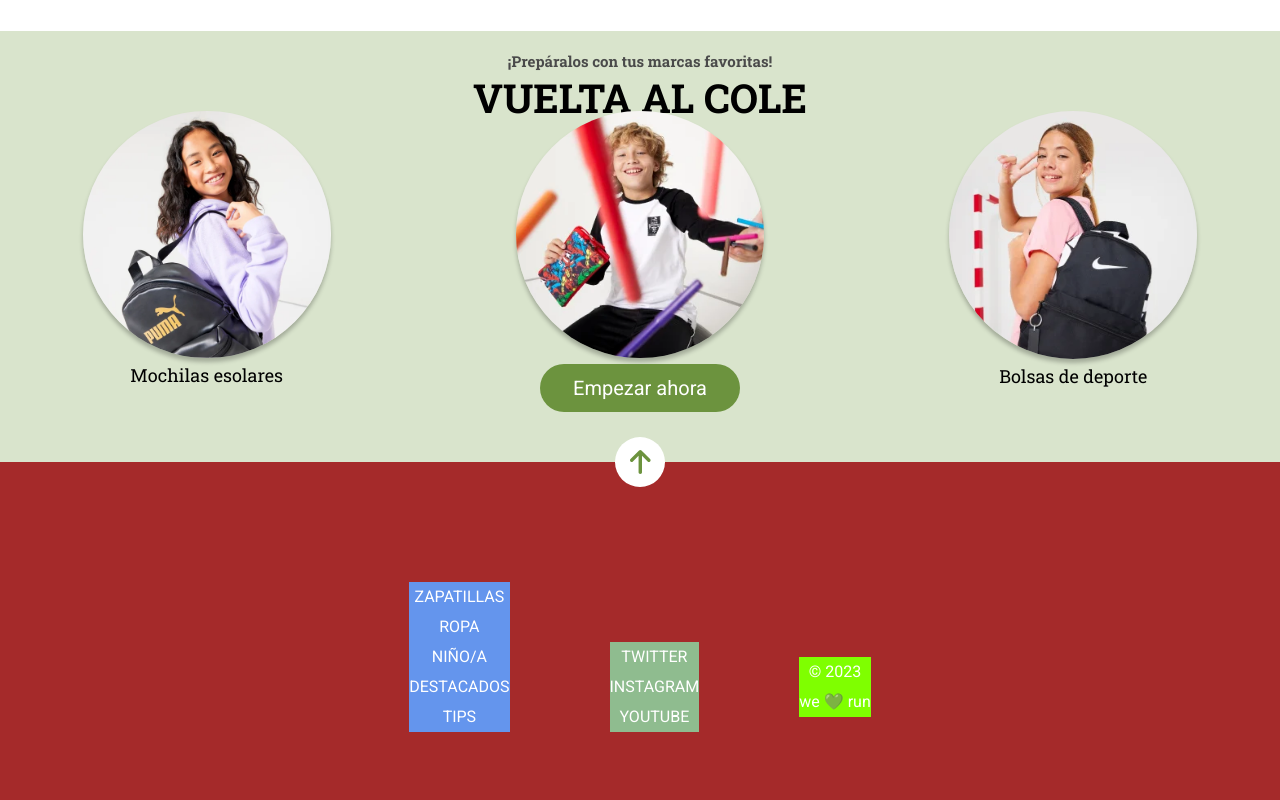
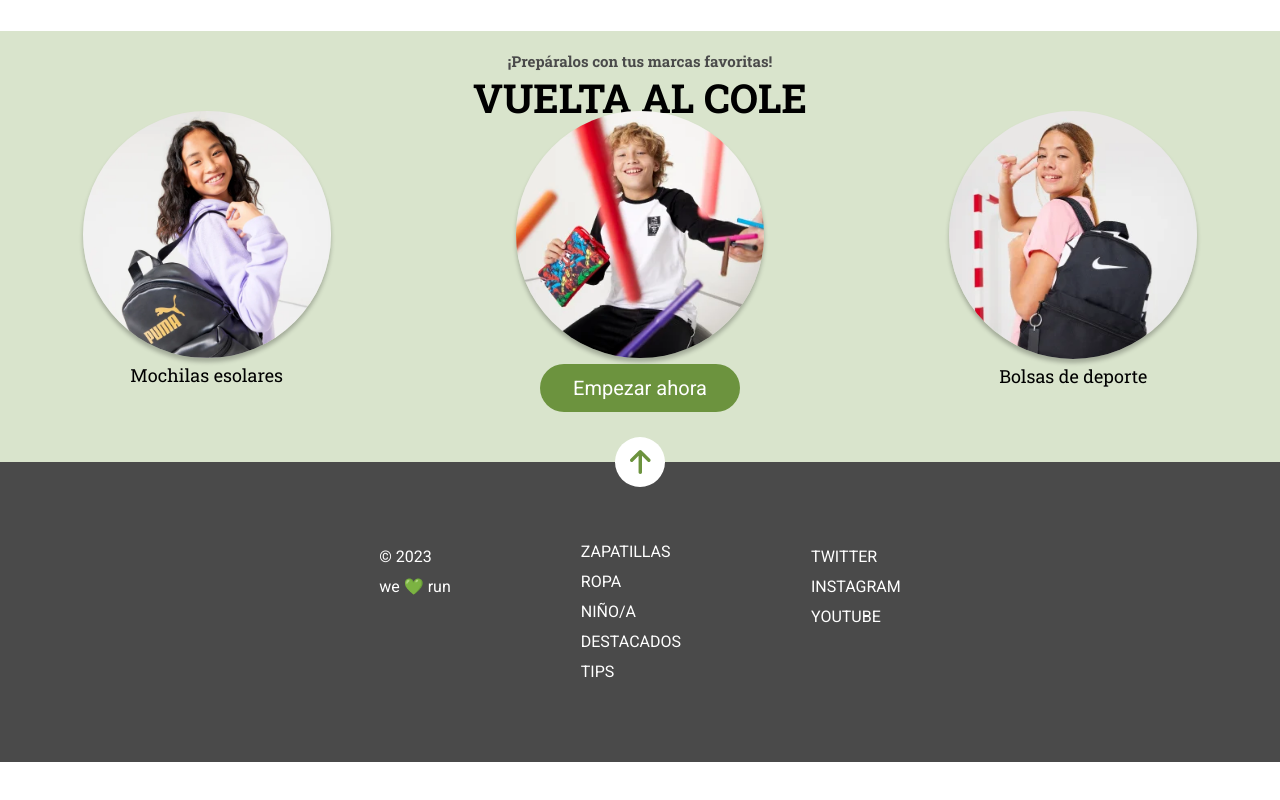
Before and after one commit to Adalab/modulo-1-evaluacion-final-LauraMartinezPerez, a website built with Vite: page src/index.html in a window 1280 px wide. Shown: the part 808-1608 px from the top of the page. After the commit the page ends 1570 px from the top, so only its background shows below. Built offline with nearby package versions, Linux system fonts and the light colour scheme.

Commit message:
completado version tablet

```diff
--- a/src/scss/layout/_footer.scss
+++ b/src/scss/layout/_footer.scss
@@ -31,120 +31,44 @@
         text-align: center;
         line-height: 30px;
     }
-
-
     }
-
 
 
         @media (min-width: 768px) {
 
 
             .footer {
-                background-color: brown;
                 display: flex;
                 flex-direction: row;
                 align-items: center;
-                gap: 100px;
-                padding: 50px;
+                justify-content: center;
+                gap: 130px;
+                height: 300px;
+                padding-top: 60px;
                 width: 100%;
             }
             .footer__copy {
-                background-color: chartreuse;
+                display: flex;
+                flex-direction: column;
+                justify-content: start;
+                height: 200px;
+                order: 1;
+                text-align: left;
 
 
             }
 
             .footer__supplies{
-                background-color: cornflowerblue;
-
-
+                display: flex;
+                flex-direction: column;
+                justify-content: center;
+                order: 2;
+                text-align: left;
             }
 
             .footer__rrss {
-                background-color: darkseagreen;
-
-
-            }
-
-            .footer-arrow {
-                position: relative;
-                z-index: 1;
-                top: -150px;
-                left: 0px;
-                display: flex;
-                justify-content: center;
-                margin: 0 auto;
-
-         }
-
-
-
-
-
-   /*          .footer {
-                background-color: vars.$color-bg-footer;
-                color: vars.$color-text-white;
-                font-family: vars.$font-main;
-                display: flex;
-                flex-direction: row;
-                align-items: center;
-                justify-content: space-between;
-                gap: 20px;
-                height: 300px;
-                padding: 0px;
-                width: 100%;
-            }
-
-            .footer-arrow {
-                position: relative;
-                z-index: 1;
-                top: -150px;
-                left: 320px;
-                display: flex;
-                justify-content: center;
-                margin: 0 auto;
-
-         }
-
-         .footer__copy {
-
-            text-align: center;
-            position: relative;
-            z-index: 1;
-            bottom: 30px;
-            right: 580px;
-            display: flex;
-            flex-direction: column;
-            justify-content: center;
-            text-align: start;
-            margin: 0 auto;
+                height: 200px;
+                order: 3;
+                text-align: left;
         }
-
-        .footer__rrss {
-            text-align: center;
-            position: relative;
-            z-index: 1;
-            bottom: 30px;
-            left: 150px;
-            display: flex;
-            flex-direction: column;
-            justify-content: center;
-            text-align: start;
-            margin: 0 auto;
-        }
-
-        .footer__supplies {
-            text-align: center;
-            position: relative;
-            z-index: 1;
-            bottom: 0px;
-            left: 120px;
-            display: flex;
-            flex-direction: column;
-            justify-content: center;
-            text-align: start;
-            margin: 0 auto;
-        } */
-
-        }
+    }
```
Also changed, not shown: src/partials/footer.html (+1 -0 lines).
